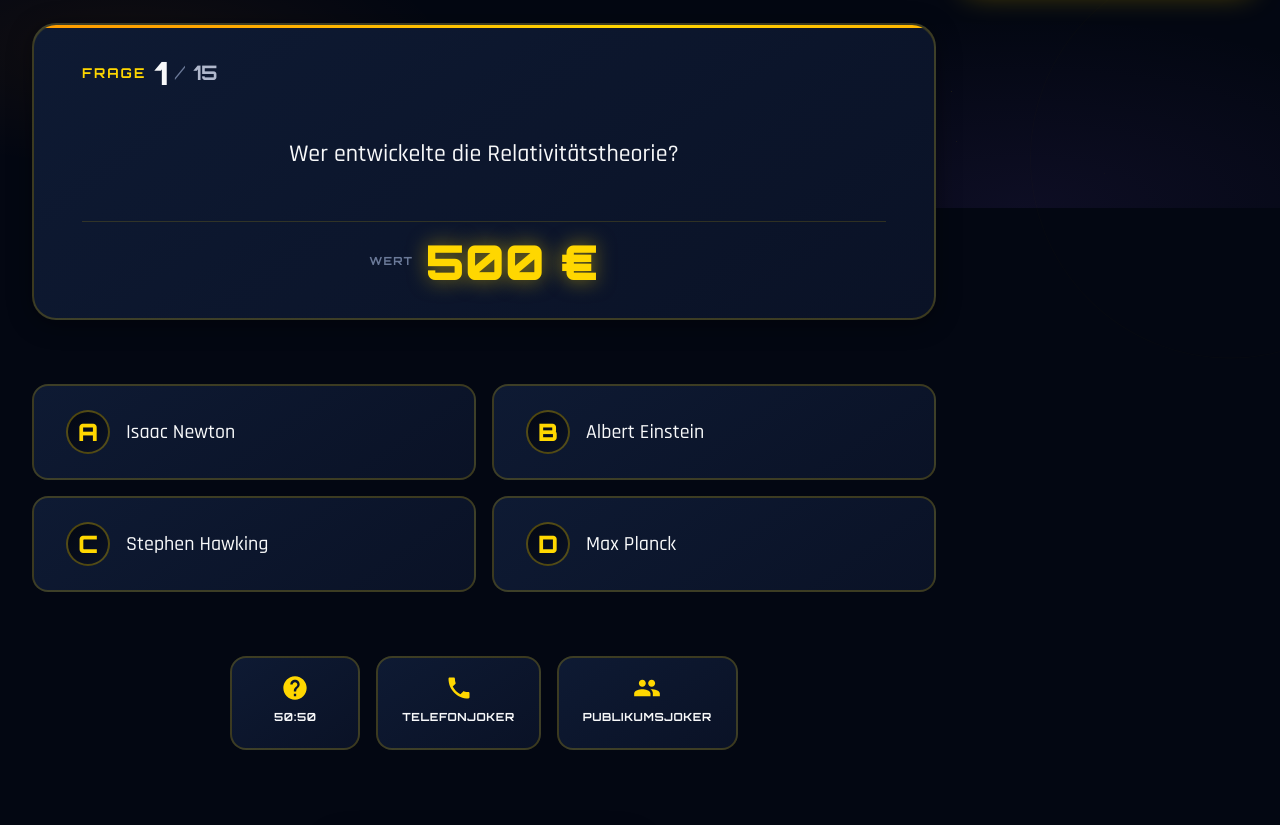
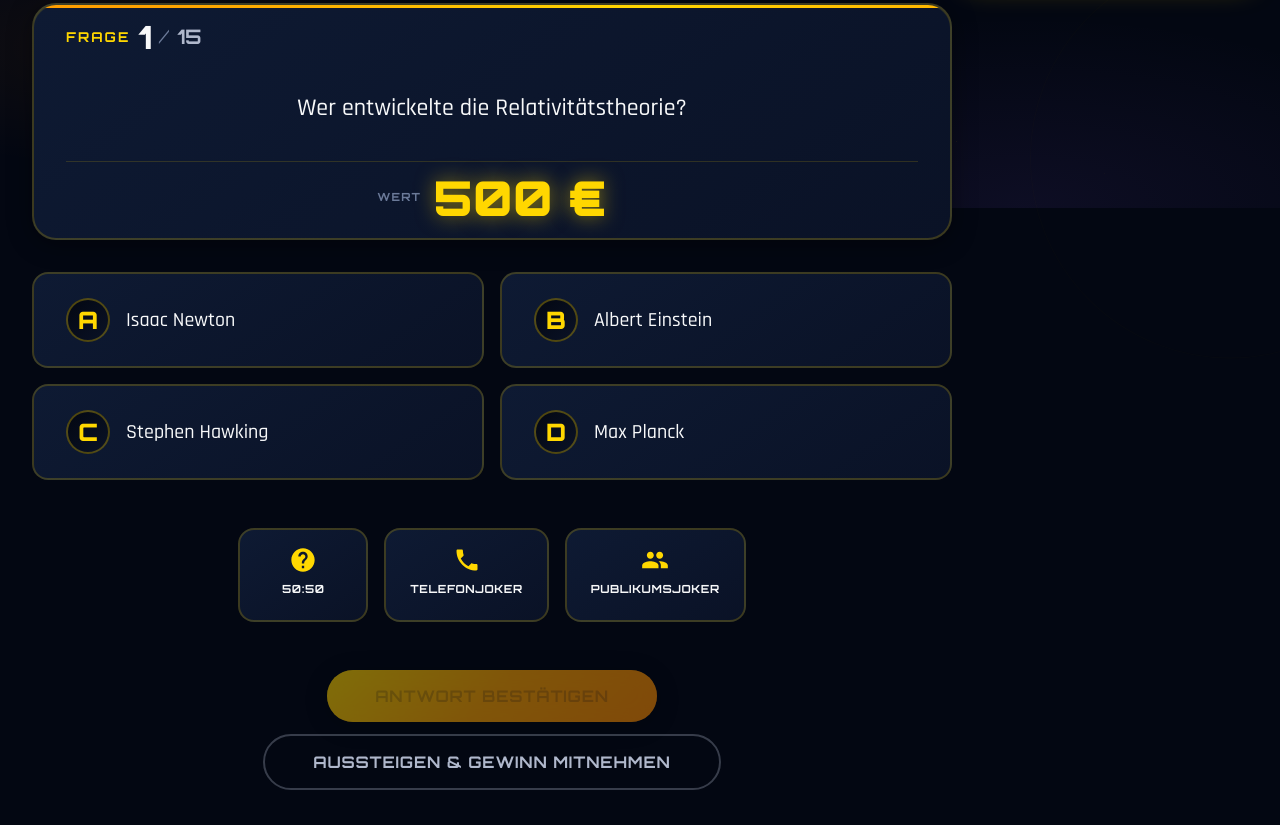
Before and after one commit to derpuderbot/Quiz, a plain HTML site: page index.html in a window 1280 px wide. Shown: the part 592-1417 px from the top of the page. Drawn offline with Linux system fonts and the light colour scheme.

Commit message:
Adjust padding and margin values in styles.css

```diff
--- a/styles.css
+++ b/styles.css
@@ -209,11 +209,11 @@ a:focus:not(:focus-visible) {
 .game-header {
   position: relative;
   z-index: 10;
-  padding: var(--space-4) var(--space-6);
+  padding: var(--space-2) var(--space-6);
   display: flex;
   justify-content: space-between;
   align-items: flex-start;
-  gap: var(--space-6);
+  gap: var(--space-4);
   flex-wrap: wrap;
 }
 
@@ -334,10 +334,10 @@ a:focus:not(:focus-visible) {
   position: relative;
   z-index: 10;
   flex: 1;
-  padding: var(--space-4) var(--space-6) var(--space-8);
+  padding: var(--space-3) var(--space-6) var(--space-6);
   display: grid;
   grid-template-columns: 1fr var(--money-tree-width);
-  gap: var(--space-6);
+  gap: var(--space-4);
   max-width: calc(var(--max-width) + var(--money-tree-width) + var(--space-6));
   margin: 0 auto;
   width: 100%;
@@ -369,7 +369,7 @@ a:focus:not(:focus-visible) {
   background: linear-gradient(145deg, var(--bg-card) 0%, var(--bg-dark) 100%);
   border: 2px solid rgba(255, 215, 0, 0.2);
   border-radius: var(--radius-xl);
-  padding: var(--space-6) var(--space-8);
+  padding: var(--space-4) var(--space-6);
   box-shadow: var(--shadow-card), inset 0 1px 0 rgba(255, 215, 0, 0.1);
   position: relative;
   overflow: hidden;
@@ -426,11 +426,11 @@ a:focus:not(:focus-visible) {
 }
 
 .question-text-container {
-  min-height: 100px;
+  min-height: 80px;
   display: flex;
   align-items: center;
   justify-content: center;
-  margin: var(--space-4) 0;
+  margin: var(--space-3) 0;
 }
 
 .question-text {
@@ -454,7 +454,7 @@ a:focus:not(:focus-visible) {
   align-items: center;
   justify-content: center;
   gap: var(--space-3);
-  padding-top: var(--space-4);
+  padding-top: var(--space-3);
   border-top: 1px solid rgba(255, 215, 0, 0.15);
 }
 
@@ -482,7 +482,7 @@ a:focus:not(:focus-visible) {
 
 .answers-area {
   grid-column: 1;
-  margin-top: var(--space-6);
+  margin-top: var(--space-4);
 }
 
 .answers-grid {
@@ -736,10 +736,10 @@ a:focus:not(:focus-visible) {
 
 .actions-area {
   grid-column: 1;
-  margin-top: var(--space-8);
+  margin-top: var(--space-6);
   display: flex;
   flex-direction: column;
-  gap: var(--space-4);
+  gap: var(--space-3);
   align-items: center;
 }
 
```
